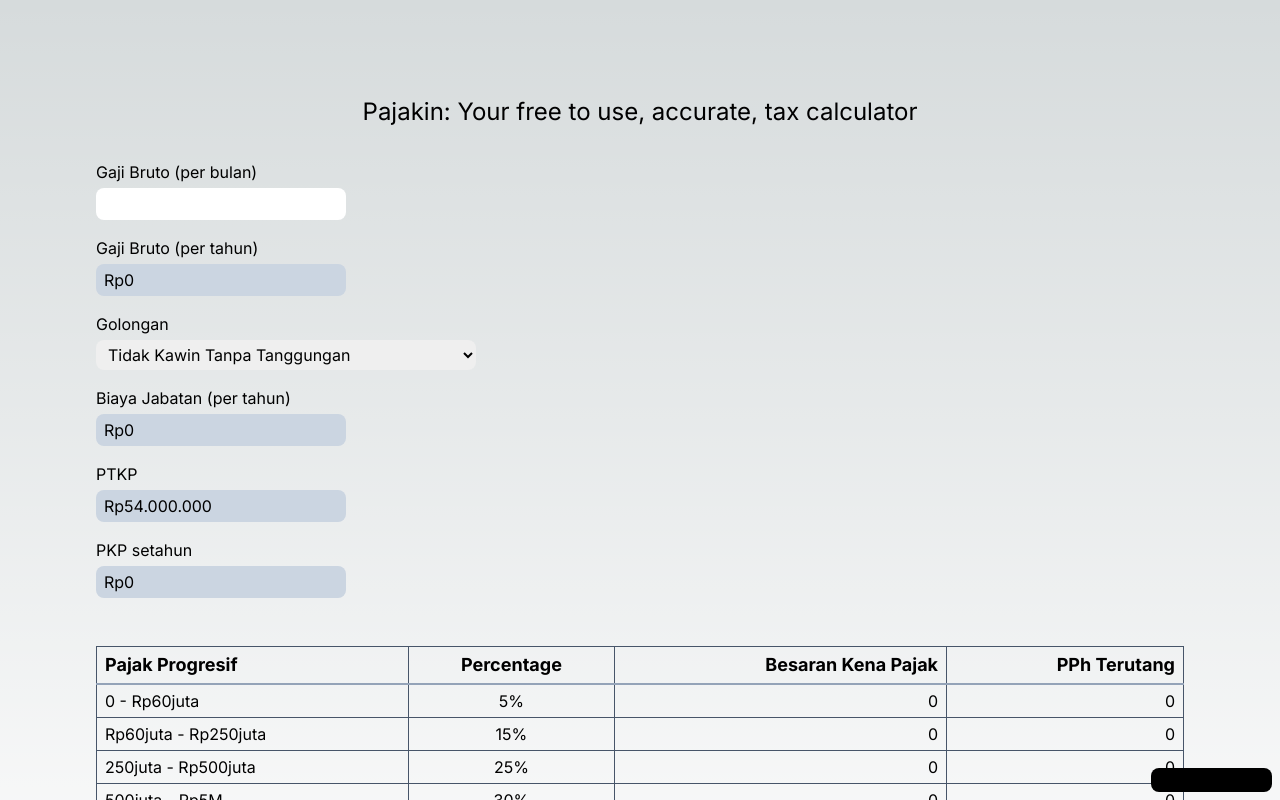
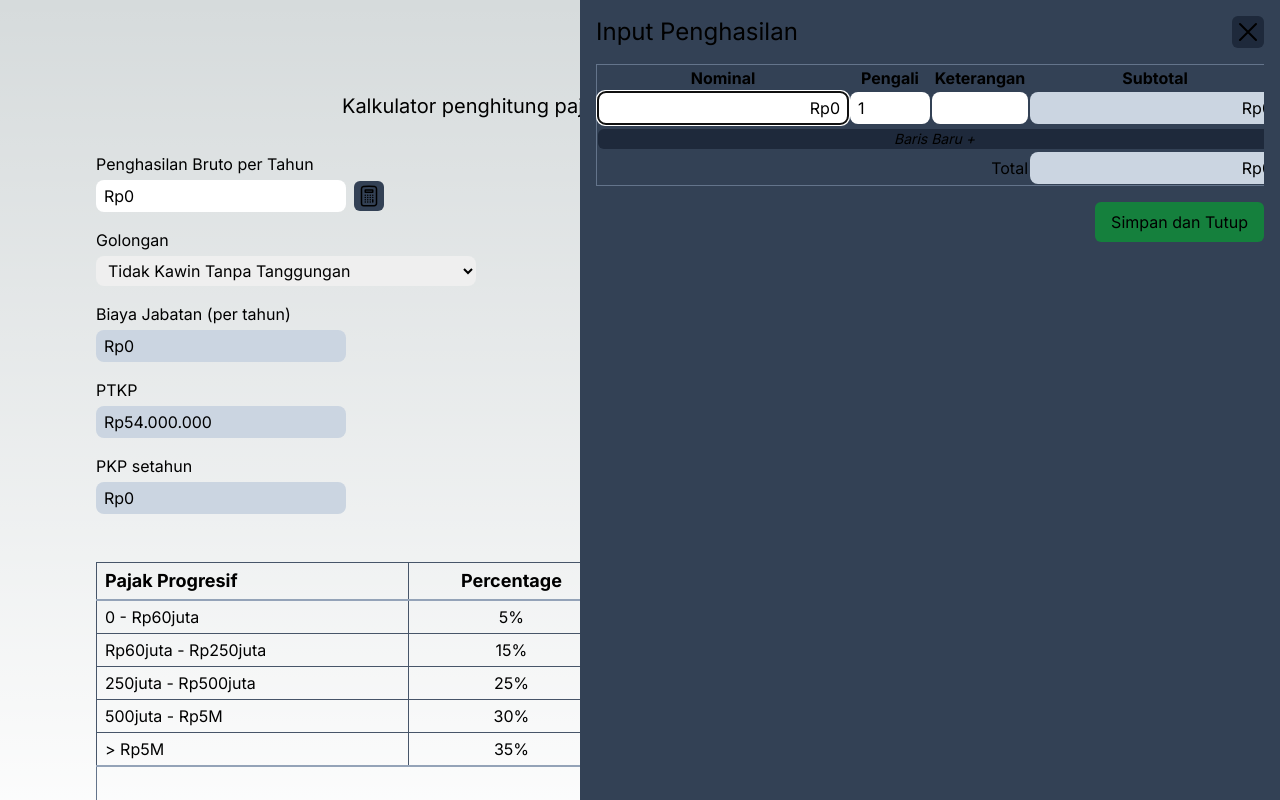
Before and after one commit to AsadSaleh/pajakin, a Next.js app: page / in a window 1280 px wide. Shown: the top 800 px of the page. Built offline with nearby package versions, Linux system fonts and the light colour scheme.

Commit message:
Refactor income input into a separate modal

```diff
--- /dev/null
+++ b/app/helpers.ts
@@ -0,0 +1,29 @@
+function* infinite() {
+  let index = 0;
+
+  while (true) {
+    yield index++;
+  }
+}
+
+const generator = infinite(); // "Generator { }"
+
+export const numberGen = () => {
+  return generator.next().value ?? 0;
+};
+
+const currencyFormat = Intl.NumberFormat("id-ID", {
+  style: "currency",
+  currency: "IDR",
+  maximumFractionDigits: 0,
+});
+
+export function currencyFmt(input: number) {
+  return currencyFormat.format(input);
+}
+
+const numberFormat = Intl.NumberFormat("id-ID");
+
+export function numberFmt(input: number) {
+  return numberFormat.format(input);
+}
--- a/app/layout.tsx
+++ b/app/layout.tsx
@@ -5,8 +5,8 @@
 const inter = Inter({ subsets: ["latin"] });
 
 export const metadata: Metadata = {
-  title: "Pajakin",
-  description: "Your free to use, accurate, tax calculator",
+  title: "Pajakin - Kalkulator pajak",
+  description: "Kalkulator penghitung pajak progresif PPh 21 pekerja Indonesia",
 };
 
 export default function RootLayout({
--- a/app/page.tsx
+++ b/app/page.tsx
@@ -2,6 +2,7 @@
 
 import { useState } from "react";
 import { NumericFormat, numericFormatter } from "react-number-format";
+import { numberGen } from "./helpers";
 
 type ProgressiveTax = {
   batasBawah: number;
@@ -124,10 +125,32 @@
   return newArr;
 }
 
+type Income = {
+  id: number;
+  amount: number;
+  desc?: string;
+  occurence: number;
+};
+
 export default function Home() {
-  const [bruto, setBruto] = useState<string>();
+  const [modalState, setModalState] = useState<"closed" | "open">("open");
+  const [incomes, setIncomes] = useState<Income[]>([
+    { id: numberGen(), amount: 0, occurence: 1 },
+  ]);
+
+  function addNewIncomeRow() {
+    setIncomes((prev) =>
+      prev.concat({ id: numberGen(), amount: 0, occurence: 1 })
+    );
+  }
+
   const [ptkpKey, setPtkpKey] = useState<keyof typeof ptkpKategori>("TK/0");
-  const penghasilanBrutoTahunan = Number(bruto ?? "0") * 12;
+
+  // const penghasilanBrutoTahunan = Number(bruto ?? "0") * 12;
+  const penghasilanBrutoTahunan = incomes.reduce(
+    (acc, cur) => acc + cur.amount * cur.occurence,
+    0
+  );
   const biayaJabatan = Math.min(6_000_000, penghasilanBrutoTahunan * 0.05);
   const ptkp = ptkpKategori[ptkpKey].tarif;
   const pkp = Math.max(penghasilanBrutoTahunan - ptkp - biayaJabatan, 0);
@@ -140,14 +163,183 @@
   const pphTerutangPerbulan = pphTerutangPertahun / 12;
 
   return (
-    <main className="flex min-h-screen w-screen flex-col items-start gap-4 p-2 pb-10 lg:p-24">
+    <main className="">
+      {/* Modal start */}
+      <div
+        className={`fixed bg-slate-700 z-10 h-screen top-0 right-0 p-4 w-screen md:w-[500px] lg:w-[700px] transition ease-in-out duration-300 ${
+          modalState === "open"
+            ? "translate-x-0"
+            : "translate-x-full md:translate-x-[500px] lg:translate-x-[700px]"
+        }`}
+      >
+        <div className="flex items-center justify-between">
+          <h4 className="text-2xl">Input Penghasilan</h4>
+          <button
+            type="button"
+            onClick={() => setModalState("closed")}
+            className="bg-slate-800 rounded-md active:scale-90 transition"
+          >
+            <svg
+              xmlns="http://www.w3.org/2000/svg"
+              fill="none"
+              viewBox="0 0 24 24"
+              strokeWidth={1.5}
+              stroke="currentColor"
+              className="w-8 h-8"
+            >
+              <path
+                strokeLinecap="round"
+                strokeLinejoin="round"
+                d="M6 18L18 6M6 6l12 12"
+              />
+            </svg>
+          </button>
+        </div>
+        <div className="mt-4">
+          <div className="w-full overflow-scroll">
+            <table className="border-collapse border border-slate-500 w-full">
+              <thead>
+                <tr>
+                  <th>Nominal</th>
+                  <th>Pengali</th>
+                  <th>Keterangan</th>
+                  <th>Subtotal</th>
+                  <th></th>
+                </tr>
+              </thead>
+              <tbody>
+                {incomes.map((income, idx) => (
+                  <tr key={income.id}>
+                    <td>
+                      <NumericFormat
+                        className="dark:bg-slate-800 py-1 px-2 rounded-lg dark:disabled:bg-black text-right"
+                        thousandSeparator="."
+                        decimalSeparator=","
+                        prefix="Rp"
+                        value={income.amount}
+                        autoFocus={true}
+                        onValueChange={(e) =>
+                          setIncomes((prev) =>
+                            prev.map((prevIncome) =>
+                              prevIncome.id === income.id
+                                ? { ...prevIncome, amount: e.floatValue ?? 0 }
+                                : prevIncome
+                            )
+                          )
+                        }
+                      />
+                    </td>
+                    <td>
+                      <input
+                        className="dark:bg-slate-800 py-1 px-2 rounded-lg dark:disabled:bg-black w-20"
+                        value={income.occurence}
+                        onChange={(e) => {
+                          setIncomes((prev) =>
+                            prev.map((prevIncome) =>
+                              prevIncome.id === income.id
+                                ? {
+                                    ...prevIncome,
+                                    occurence: Number(e.target.value) ?? 0,
+                                  }
+                                : prevIncome
+                            )
+                          );
+                        }}
+                      />
+                    </td>
+                    <td>
+                      <input
+                        className="dark:bg-slate-800 py-1 px-2 rounded-lg dark:disabled:bg-black w-24"
+                        value={income.desc}
+                        onChange={() => {}}
+                      />
+                    </td>
+                    <td>
+                      <NumericFormat
+                        className="dark:bg-slate-800 py-1 px-2 rounded-lg dark:disabled:bg-slate-900 disabled:bg-slate-300 text-right"
+                        thousandSeparator="."
+                        decimalSeparator=","
+                        prefix="Rp"
+                        value={income.amount * income.occurence}
+                        readOnly
+                        disabled
+                      />
+                    </td>
+                    <td>
+                      <button
+                        className="italic text-sm text-red-400 text-center px-1"
+                        onClick={() =>
+                          setIncomes((prev) => {
+                            if (prev.length === 1) {
+                              return [
+                                { id: numberGen(), amount: 0, occurence: 1 },
+                              ];
+                            }
+                            return prev.filter(
+                              (prevIncome) => prevIncome.id !== income.id
+                            );
+                          })
+                        }
+                      >
+                        {incomes.length === 1 ? "clear" : "hapus"}
+                      </button>
+                    </td>
+                  </tr>
+                ))}
+                <tr>
+                  <td colSpan={4} className="pr-[10px]">
+                    <button
+                      type="button"
+                      onClick={addNewIncomeRow}
+                      className="bg-slate-800 italic text-sm hover:bg-opacity-70 rounded-md active:scale-95 transition w-full"
+                    >
+                      Baris Baru +
+                    </button>
+                  </td>
+                </tr>
+                <tr>
+                  <td colSpan={3} className="text-right">
+                    Total
+                  </td>
+                  <td>
+                    <NumericFormat
+                      className="dark:bg-slate-800 py-1 px-2 rounded-lg dark:disabled:bg-slate-900 disabled:bg-slate-300 text-right"
+                      thousandSeparator="."
+                      decimalSeparator=","
+                      prefix="Rp"
+                      value={incomes.reduce(
+                        (acc, cur) => acc + cur.amount * cur.occurence,
+                        0
+                      )}
+                      readOnly
+                      disabled
+                    />
+                  </td>
+                </tr>
+              </tbody>
+            </table>
+          </div>
+          <div className="mt-4 flex justify-end">
+            <button
+              type="button"
+              className="bg-green-700 px-4 py-2 rounded-md active:scale-90 transition"
+              onClick={() => setModalState("closed")}
+            >
+              Simpan dan Tutup
+            </button>
+          </div>
+        </div>
+      </div>
+      {/* Modal end */}
+      <div className="flex relative flex-col items-start gap-4 p-2 pb-20 lg:px-24 lg:py-10">
         <div className="mb-4 mx-auto">
-        <h1 className="text-2xl text-center">
-          Pajakin: Your free to use, accurate, tax calculator
-        </h1>
+          <h1 className="text-3xl text-center">Pajakin</h1>
+          <h4 className="text-xl mt-4">
+            Kalkulator penghitung pajak progresif PPh 21 pekerja Indonesia
+          </h4>
         </div>
 
-      <div className="flex flex-col gap-1 items-start">
+        {/* <div className="flex flex-col gap-1 items-start">
           <label className="dark:text-slate-300">Gaji Bruto (per bulan)</label>
           <NumericFormat
             className="dark:bg-slate-800 py-1 px-2 rounded-lg dark:disabled:bg-black"
@@ -157,20 +349,42 @@
             value={bruto}
             onValueChange={(e) => setBruto(e.value)}
           />
-      </div>
+        </div> */}
 
         <div className="flex flex-col gap-1 items-start">
-        <label className="dark:text-slate-300">Gaji Bruto (per tahun)</label>
+          <label className="dark:text-slate-300">
+            Penghasilan Bruto per Tahun
+          </label>
+          <div className="flex items-center justify-start gap-2">
             <NumericFormat
-          placeholder="gaji bruto bulanan"
               className="dark:bg-slate-800 py-1 px-2 rounded-lg dark:disabled:bg-slate-900 disabled:bg-slate-300"
               thousandSeparator="."
               decimalSeparator=","
               prefix="Rp"
               value={penghasilanBrutoTahunan}
               readOnly
-          disabled
             />
+            <button
+              onClick={() => setModalState("open")}
+              className="w-[30px] h-[30px] flex items-center justify-center bg-slate-700 rounded-md active:scale-90 transition"
+              type="button"
+            >
+              <svg
+                xmlns="http://www.w3.org/2000/svg"
+                fill="none"
+                viewBox="0 0 24 24"
+                strokeWidth={1.5}
+                stroke="currentColor"
+                className="w-6 h-6"
+              >
+                <path
+                  strokeLinecap="round"
+                  strokeLinejoin="round"
+                  d="M15.75 15.75V18m-7.5-6.75h.008v.008H8.25v-.008zm0 2.25h.008v.008H8.25V13.5zm0 2.25h.008v.008H8.25v-.008zm0 2.25h.008v.008H8.25V18zm2.498-6.75h.007v.008h-.007v-.008zm0 2.25h.007v.008h-.007V13.5zm0 2.25h.007v.008h-.007v-.008zm0 2.25h.007v.008h-.007V18zm2.504-6.75h.008v.008h-.008v-.008zm0 2.25h.008v.008h-.008V13.5zm0 2.25h.008v.008h-.008v-.008zm0 2.25h.008v.008h-.008V18zm2.498-6.75h.008v.008h-.008v-.008zm0 2.25h.008v.008h-.008V13.5zM8.25 6h7.5v2.25h-7.5V6zM12 2.25c-1.892 0-3.758.11-5.593.322C5.307 2.7 4.5 3.65 4.5 4.757V19.5a2.25 2.25 0 002.25 2.25h10.5a2.25 2.25 0 002.25-2.25V4.757c0-1.108-.806-2.057-1.907-2.185A48.507 48.507 0 0012 2.25z"
+                />
+              </svg>
+            </button>
+          </div>
         </div>
 
         <div className="flex flex-col gap-1 items-start">
@@ -190,7 +404,9 @@
         </div>
 
         <div className="flex flex-col gap-1 items-start">
-        <label className="dark:text-slate-300">Biaya Jabatan (per tahun)</label>
+          <label className="dark:text-slate-300">
+            Biaya Jabatan (per tahun)
+          </label>
           <NumericFormat
             className="dark:bg-slate-800 py-1 px-2 rounded-lg dark:disabled:bg-slate-900 disabled:bg-slate-300"
             thousandSeparator="."
@@ -205,7 +421,6 @@
         <div className="flex flex-col gap-1 items-start">
           <label className="dark:text-slate-300">PTKP</label>
           <NumericFormat
-          placeholder="gaji bruto bulanan"
             className="dark:bg-slate-800 py-1 px-2 rounded-lg dark:disabled:bg-slate-900 disabled:bg-slate-300"
             thousandSeparator="."
             decimalSeparator=","
@@ -219,7 +434,6 @@
         <div className="flex flex-col gap-1 items-start">
           <label className="dark:text-slate-300">PKP setahun</label>
           <NumericFormat
-          placeholder="gaji bruto bulanan"
             className="dark:bg-slate-800 py-1 px-2 rounded-lg dark:disabled:bg-slate-900 disabled:bg-slate-300"
             thousandSeparator="."
             decimalSeparator=","
@@ -240,7 +454,9 @@
                 <th className="tpy-1 px-2 text-left border border-slate-600">
                   Pajak Progresif
                 </th>
-              <th className="py-1 px-2 border border-slate-600">Percentage</th>
+                <th className="py-1 px-2 border border-slate-600">
+                  Percentage
+                </th>
                 <th className="py-1 px-2 text-right border border-slate-600">
                   Besaran Kena Pajak
                 </th>
@@ -269,8 +485,8 @@
                   </tr>
                 );
               })}
-            <tr className="border-t-2 border-slate-400">
-              <td colSpan={3} className="py-1 px-2">
+              <tr className="border-t-2  border-slate-400">
+                <td colSpan={3} className="py-1 px-2 text-right">
                   Pph Terutang per tahun
                 </td>
                 <td className="text-right py-1 px-2">
@@ -278,7 +494,7 @@
                 </td>
               </tr>
               <tr>
-              <td colSpan={3} className="py-1 px-2">
+                <td colSpan={3} className="py-1 px-2 text-right">
                   PPh Terutang per bulan
                 </td>
                 <td className="text-right py-1 px-2">
@@ -289,20 +505,17 @@
           </table>
         </div>
 
-      {bruto && (
+        {penghasilanBrutoTahunan ? (
           <div className="mt-4">
-          <div>Sehingga gaji bersih (netto) kamu per bulan sebesar: </div>
+            <h4 className="">Kesimpulan:</h4>
+            <div className="text-xl mt-2">
+              Pajak yang mesti dibayarkan per tahun adalah sebesar
+            </div>
             <div className="text-xl my-1">
-            {formatCurrency(Number(bruto) - pphTerutangPerbulan)}
+              {formatCurrency(pphTerutangPertahun)}
             </div>
-          {pphTerutangPerbulan !== 0 && (
-            <div className="dark:text-slate-400 text-slate-600">
-              ({formatCurrency(Number(bruto))} -{" "}
-              {formatCurrency(pphTerutangPerbulan)})
           </div>
-          )}
-        </div>
-      )}
+        ) : null}
         <p className="text-xs fixed right-2 bottom-2 bg-black px-2 py-1 rounded-lg">
           By{" "}
           <a
@@ -312,6 +525,7 @@
             As&apos;ad Ghanim
           </a>
         </p>
+      </div>
     </main>
   );
 }
```
Lines whose indentation alone changed are shown as unchanged.
